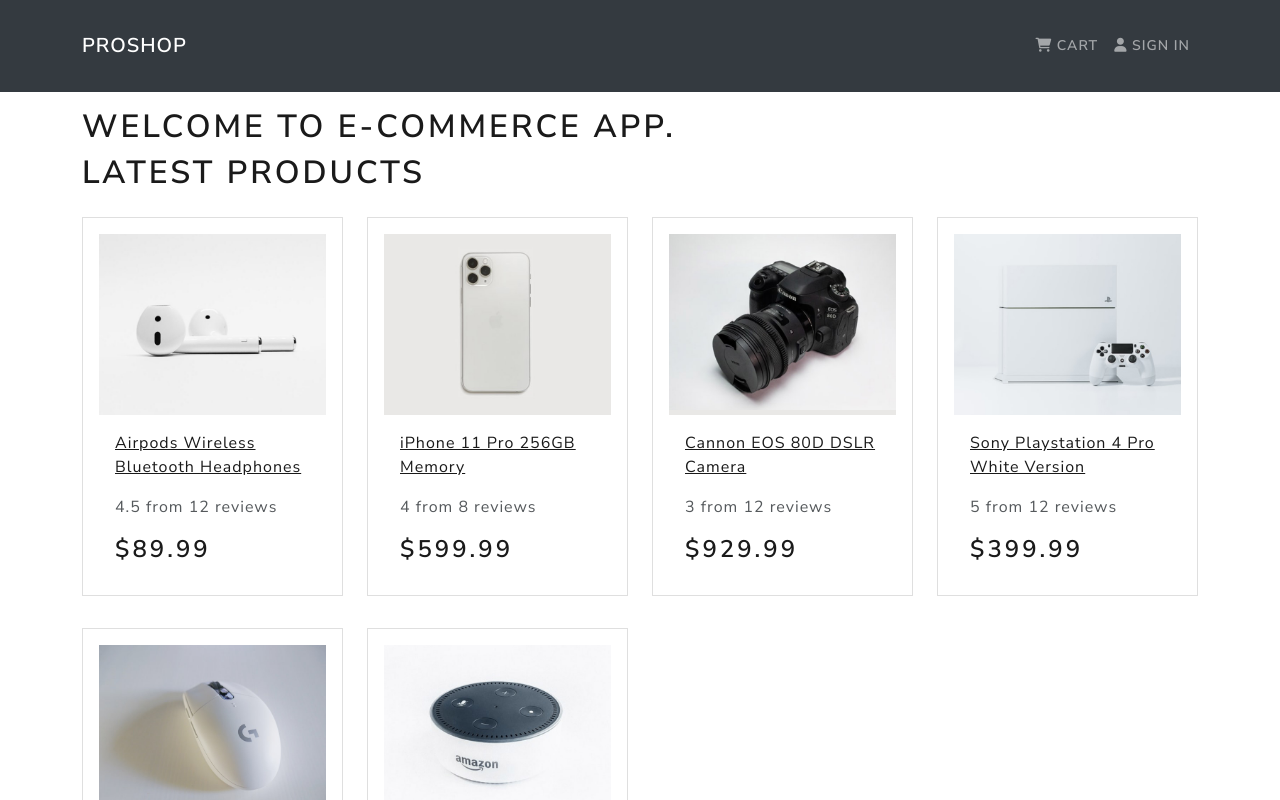
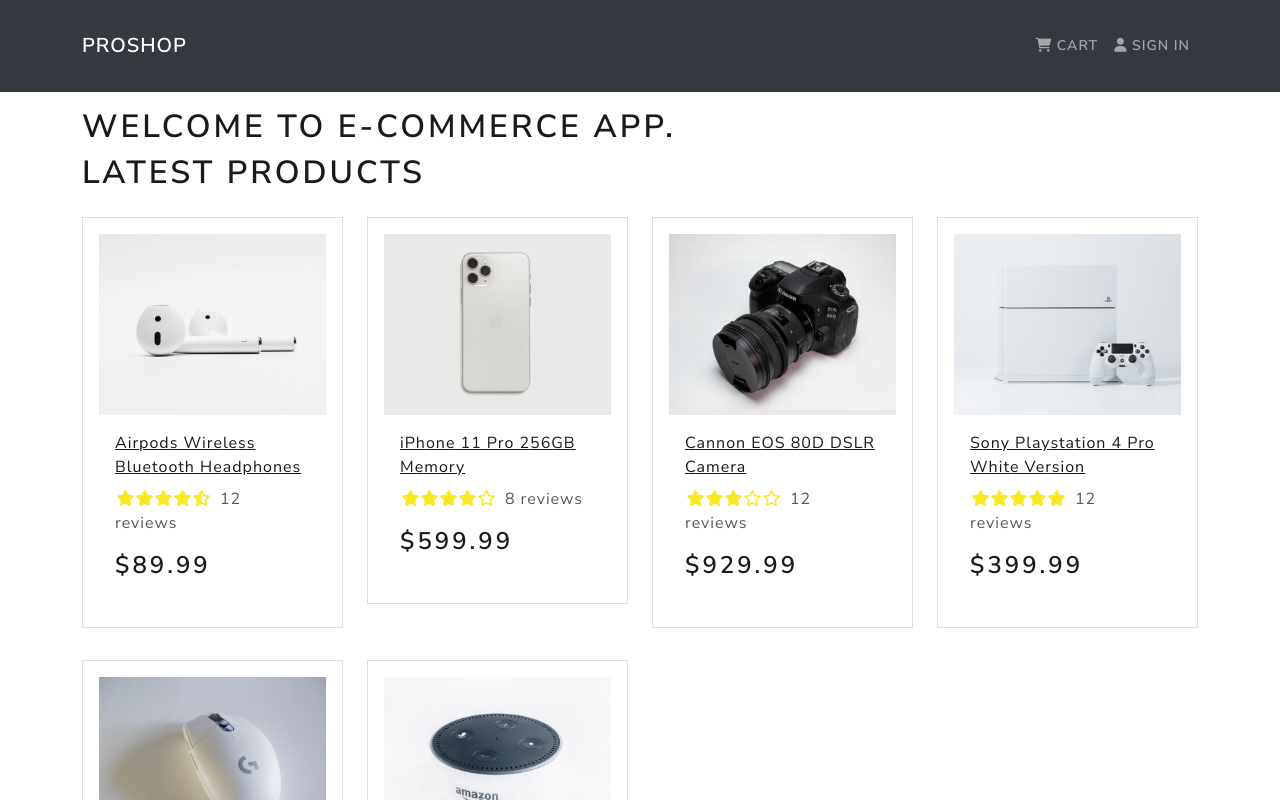
Before and after one commit to kubaw00/E-commerce-React-App, a React (Create React App) app in the folder frontend/: page / in a window 1280 px wide. Shown: the top 800 px of the page. Built offline with nearby package versions, Linux system fonts and the light colour scheme.

Commit message:
add Rating Component

```diff
--- a/frontend/src/components/Product.js
+++ b/frontend/src/components/Product.js
@@ -1,5 +1,6 @@
 import React from 'react';
 import { Card } from 'react-bootstrap';
+import Rating from './Rating';
 
 const Product = ({ product }) => {
   return (
@@ -15,9 +16,10 @@
           </Card.Title>
         </a>
         <Card.Text as='div'>
-          <div className='my-3'>
-            {product.rating} from {product.numReviews} reviews
-          </div>
+          <Rating
+            value={product.rating}
+            text={`${product.numReviews} reviews`}
+          />
         </Card.Text>
         <Card.Text as='h3'>${product.price}</Card.Text>
       </Card.Body>
--- /dev/null
+++ b/frontend/src/components/Rating.js
@@ -0,0 +1,74 @@
+import React from 'react';
+import PropTypes from 'prop-types';
+
+const Rating = ({ value, text, color }) => {
+  return (
+    <div className='rating'>
+      <span>
+        <i
+          style={{ color: color }}
+          className={
+            value >= 1
+              ? 'fas fa-star'
+              : value >= 0.5
+              ? 'fas fa-star-half-alt'
+              : 'far fa-star'
+          }
+        ></i>
+        <i
+          style={{ color: color }}
+          className={
+            value >= 2
+              ? 'fas fa-star'
+              : value >= 1.5
+              ? 'fas fa-star-half-alt'
+              : 'far fa-star'
+          }
+        ></i>
+        <i
+          style={{ color: color }}
+          className={
+            value >= 3
+              ? 'fas fa-star'
+              : value >= 2.5
+              ? 'fas fa-star-half-alt'
+              : 'far fa-star'
+          }
+        ></i>
+        <i
+          style={{ color: color }}
+          className={
+            value >= 4
+              ? 'fas fa-star'
+              : value >= 3.5
+              ? 'fas fa-star-half-alt'
+              : 'far fa-star'
+          }
+        ></i>
+        <i
+          style={{ color: color }}
+          className={
+            value >= 5
+              ? 'fas fa-star'
+              : value >= 4.5
+              ? 'fas fa-star-half-alt'
+              : 'far fa-star'
+          }
+        ></i>
+      </span>
+      <span> {text && text}</span>
+    </div>
+  );
+};
+
+Rating.defaultProps = {
+  color: '#f8e825',
+};
+
+Rating.propTypes = {
+  value: PropTypes.number.isRequired,
+  text: PropTypes.string.isRequired,
+  color: PropTypes.string.isRequired,
+};
+
+export default Rating;
--- a/frontend/src/index.css
+++ b/frontend/src/index.css
@@ -1,3 +1,11 @@
 main {
   min-height: 80vh;
 }
+
+.rating span {
+  margin: 0.1rem;
+}
+
+h3 {
+  padding: 1rem 0;
+}
--- a/frontend/src/screens/HomeScreen.js
+++ b/frontend/src/screens/HomeScreen.js
@@ -8,7 +8,7 @@
       <h1>Latest Products</h1>
       <Row>
         {products.map((product) => (
-          <Col sm={12} md={6} lg={4} xl={3}>
+          <Col key={product._id} sm={12} md={6} lg={4} xl={3}>
             <Product product={product} />
           </Col>
         ))}
```
